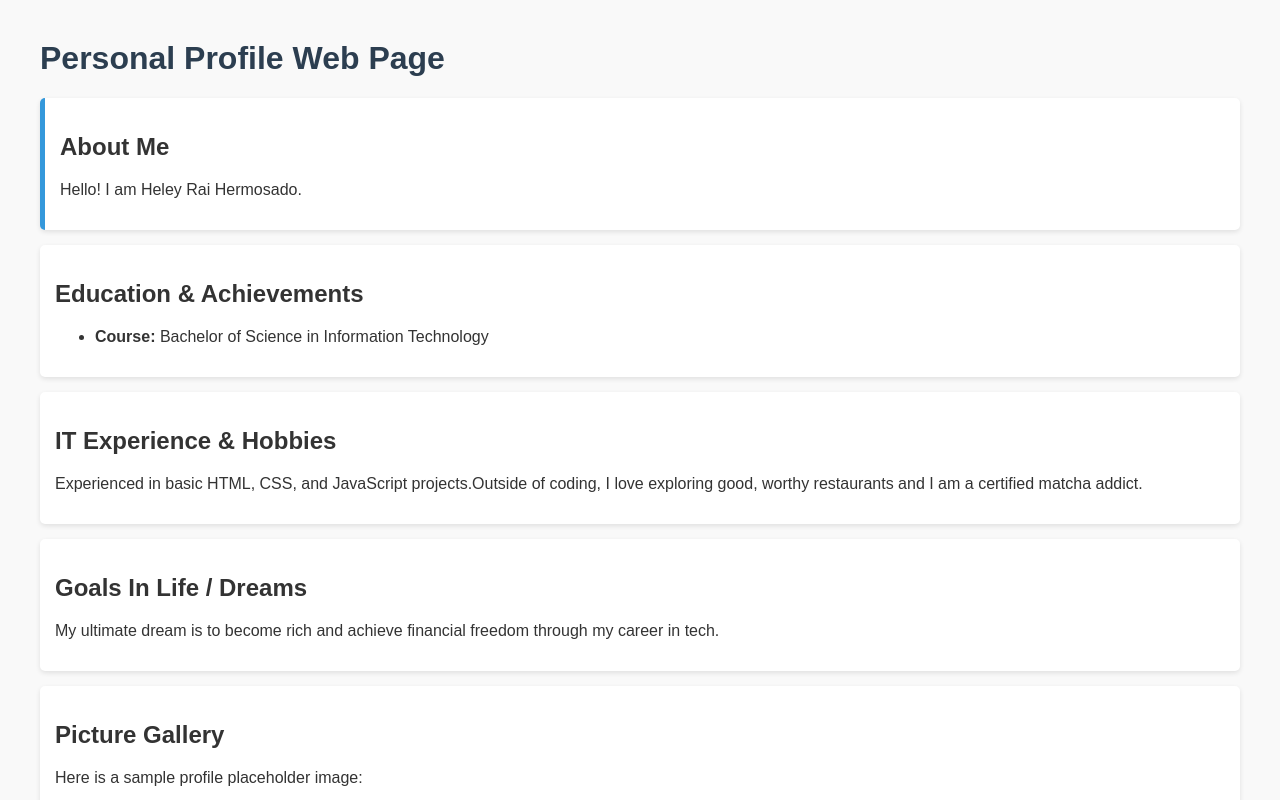
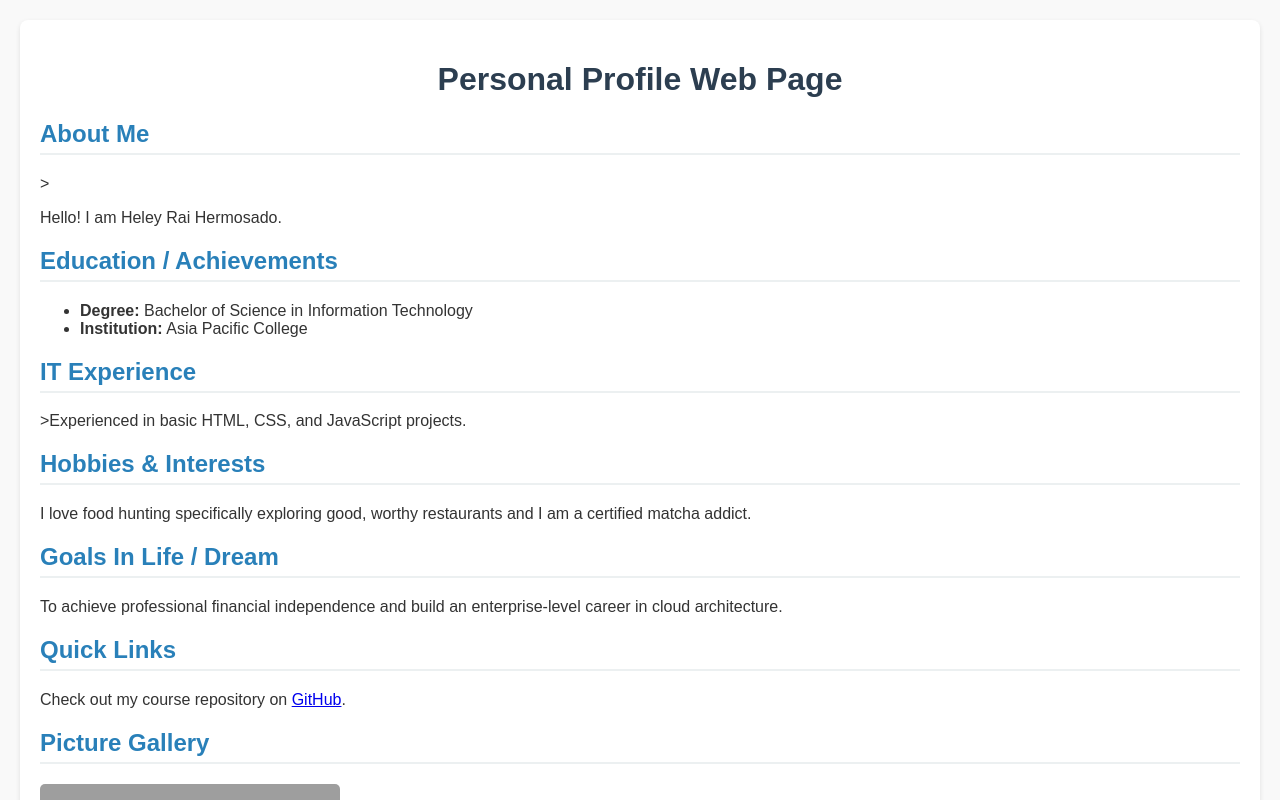
Before and after one commit to HeleyHermosado/webprog-CS251_IT253-html-lessons, a plain HTML site: page introduction/index.html in a window 1280 px wide. Shown: the top 800 px of the page. Drawn offline with Linux system fonts and the light colour scheme; grey boxes are pictures that could not be loaded.

Commit message:
Update index.html

```diff
--- a/introduction/index.html
+++ b/introduction/index.html
@@ -2,55 +2,73 @@
 <html lang="en">
 <head>
     <meta charset="UTF-8">
-    <meta name="viewport" content="width=device-width, initial-scale=1.0">
-    <title>My Personal Profile</title>
+    <title>Personal Profile Web Page</title>
     <style>
-        body { font-family: Arial, sans-serif; margin: 40px; background-color: #f9f9f9; color: #333; }
-        h1 { color: #2c3e50; }
-        .section-box { background: #ffffff; padding: 15px; margin-bottom: 15px; border-radius: 5px; box-shadow: 0 2px 5px rgba(0,0,0,0.1); }
-        #profile-img { border-radius: 50%; border: 3px solid #2c3e50; }
+        body {
+            font-family: Arial, sans-serif;
+            margin: 20px;
+            background-color: #f9f9f9;
+            color: #333;
+        }
+        .profile-container {
+            background-color: #ffffff;
+            padding: 20px;
+            border-radius: 8px;
+            box-shadow: 0 2px 5px rgba(0,0,0,0.1);
+        }
+        #main-title {
+            color: #2c3e50;
+            text-align: center;
+        }
+        .section-heading {
+            color: #2980b9;
+            border-bottom: 2px solid #ecf0f1;
+            padding-bottom: 5px;
+        }
+        .highlight {
+            background-color: #e8f8f5;
+            padding: 2px 6px;
+            border-radius: 4px;
+        }
     </style>
 </head>
 <body>
 
-    <!-- Heading with an id attribute -->
-    <h1 id="main-heading">Personal Profile Web Page</h1>
+    <div class="profile-container">
+        <!-- HTML id and heading attributes -->
+        <h1 id="main-title">Personal Profile Web Page</h1>
 
-    <!-- About Me Section using class and style attributes -->
-    <div class="section-box" style="border-left: 5px solid #3498db;">
-        <h2>About Me</h2>
+        <!-- About Me Section -->
+        <h2 class="section-heading">About Me</h2>>
         <p>Hello! I am Heley Rai Hermosado.</p>
+
+        <!-- Education / Achievements -->
+        <h2 class="section-heading">Education / Achievements</h2>
+        <ul>
+            <li><strong>Degree:</strong> Bachelor of Science in Information Technology</li>
+            <li><strong>Institution:</strong> Asia Pacific College</li>
+        </ul>
+
+        <!-- IT Experience -->
+        <h2 class="section-heading">IT Experience</h2>
+        <p>>Experienced in basic HTML, CSS, and JavaScript projects.</p>
+
+        <!-- Hobbies & Interests -->
+        <h2 class="section-heading">Hobbies & Interests</h2>
+        <p>I love food hunting specifically exploring good, worthy restaurants and I am a certified matcha addict.</p>
+
+        <!-- Goals In Life / Dream -->
+        <h2 class="section-heading">Goals In Life / Dream</h2>
+        <p>To achieve professional financial independence and build an enterprise-level career in cloud architecture.</p>
+
+        <!-- HTML Links Attribute -->
+        <h2 class="section-heading">Quick Links</h2>
+        <p>Check out my course repository on <a href="https://github.com/HeleyHermosado/webprog-CS251_IT253-html-lessons" target="_blank">GitHub</a>.</p>
+
+        <!-- Picture Gallery / HTML Images Attribute -->
+        <h2 class="section-heading">Picture Gallery</h2>
+        <img src="https://picsum.photos/300/400" alt="Profile Picture placeholder" width="300" style="border-radius: 5px;">
     </div>
-
-    <!-- Education / Achievements Section -->
-    <div class="section-box">
-        <h2>Education & Achievements</h2>
-        <ul>
-            <li><strong>Course:</strong> Bachelor of Science in Information Technology</li>
-        </ul>
-    </div>
-
-    <!-- IT Experience & Hobbies -->
-    <div class="section-box">
-        <h2>IT Experience & Hobbies</h2>
-        <p>Experienced in basic HTML, CSS, and JavaScript projects.Outside of coding, I love exploring good, worthy restaurants and I am a certified matcha addict.</p>
-    </div>
-
-    <!-- Goals in Life -->
-    <div class="section-box">
-        <h2>Goals In Life / Dreams</h2>
-        <p>My ultimate dream is to become rich and achieve financial freedom through my career in tech.</p>
-    </div>
-
-    <!-- Picture Gallery with img attributes (src, alt, width, height) -->
-    <div class="section-box">
-        <h2>Picture Gallery</h2>
-        <p>Here is a sample profile placeholder image:</p>
-        <img id="profile-img" src="https://picsum.photos/300/400" alt="Profile Picture Placeholder" width="250" height="300">
-    </div>
-
-    <!-- External Link using href and target attributes -->
-    <p>Visit <a href="https://github.com" target="_blank" title="GitHub Homepage">GitHub</a> to explore more projects.</p>
 
 </body>
 </html>
```
